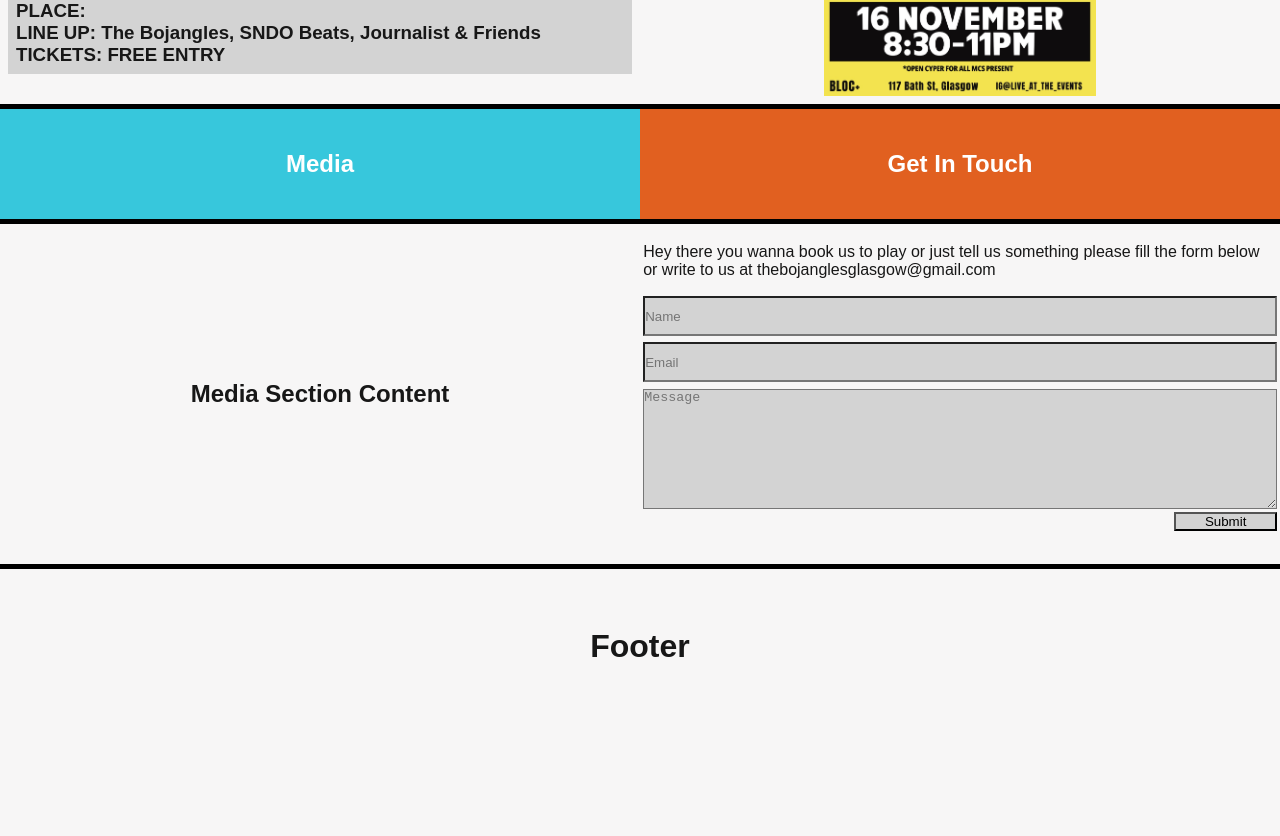
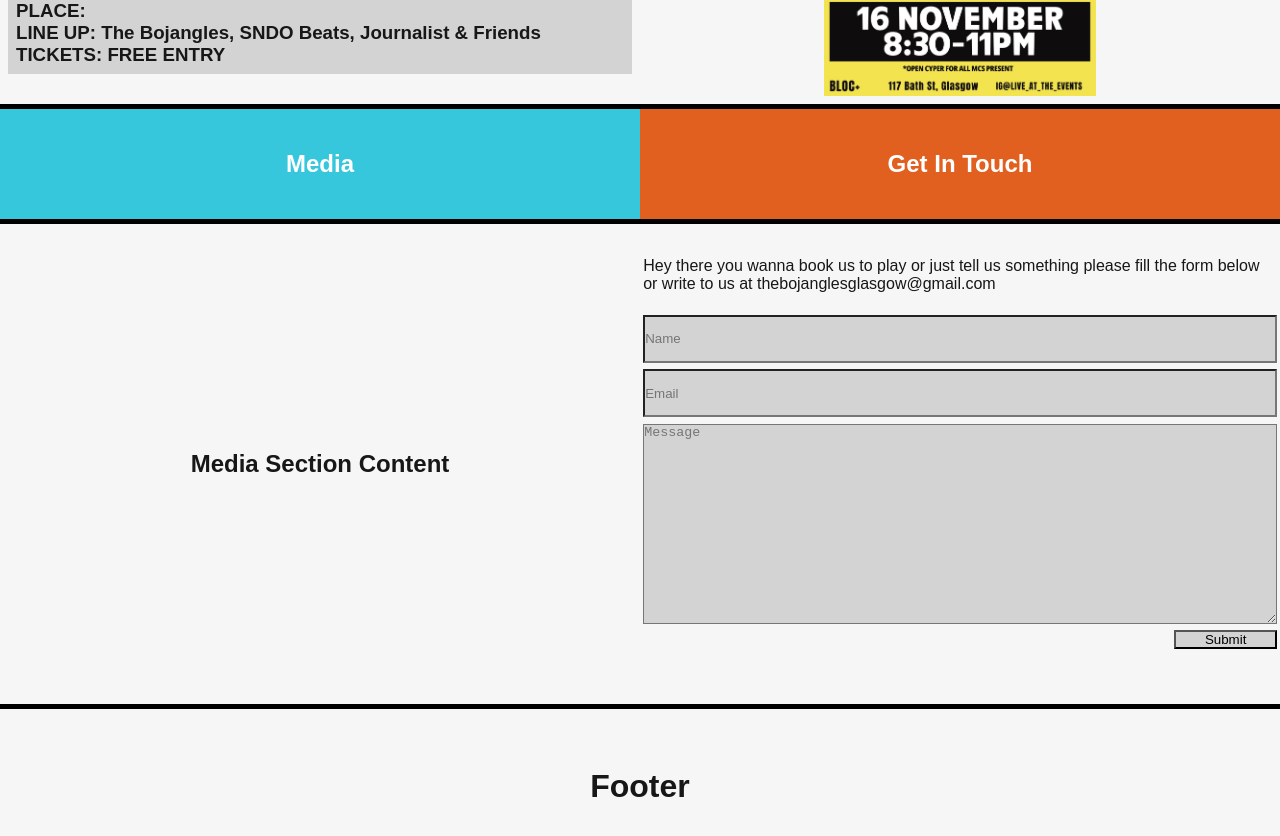
Before and after one commit to Mik20393/the-bojangles-web-app, a Next.js app: page / in a window 1280 px wide. Shown: the part 1476-2312 px from the top of the page. Before the commit the page ends 2200 px from the top, so only its background shows below. Built offline with nearby package versions, Linux system fonts and the light colour scheme.

Commit message:
Updating form styles

```diff
--- a/src/components/contactSection.module.css
+++ b/src/components/contactSection.module.css
@@ -1,5 +1,5 @@
 .contactSectionContainer {
-    height: 42.5vh;
+    height: 60vh;
     width: 50vw;
     display: flex;
     justify-content: center;
@@ -30,13 +30,13 @@
 }
 
 .formInputControl {
-    height: 5vh;
+    height: 6vh;
     margin: 0.2rem 0;
     background-color: lightgray;
 }
 
 .formTextAreaControl {
-    height: 15vh;
+    height: 25vh;
     margin: 0.2rem 0;
     background-color: lightgray;
 }
@@ -44,7 +44,7 @@
 .buttonContainer {
     display: flex;
     justify-content: end;
-
+    margin: 0.2rem 0;
 }
 
 .button {
@@ -54,7 +54,6 @@
 
 @media (max-width: 600px) {
     .contactSectionContainer {
-        height: 60vh;
         width: 100vw;
     }
 
--- a/src/components/mediaSection.module.css
+++ b/src/components/mediaSection.module.css
@@ -1,5 +1,5 @@
 .mediaSectionContainer {
-    height: 42.5vh;
+    height: 60vh;
     width: 100%;
     display: flex;
     justify-content: center;
```
